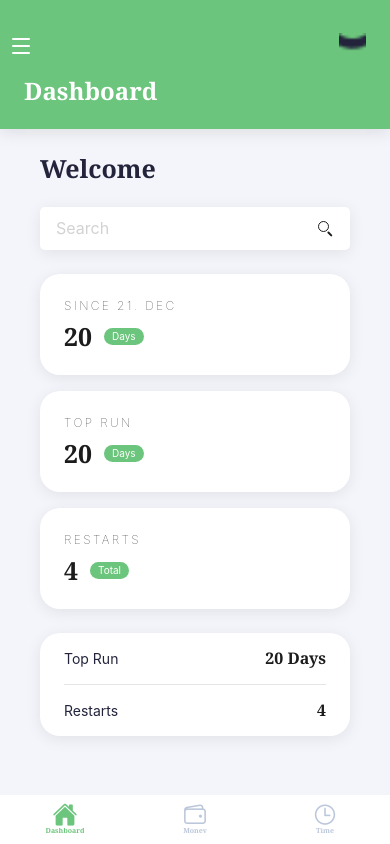
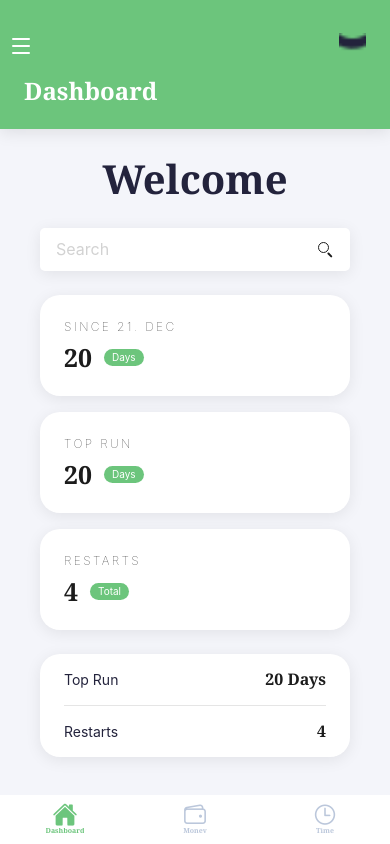
Before and after one commit to testuser12713/e2e-figma-ui-20260929-223652-f37e, a React Native app: screen /Dashboard in a window 390 px wide. Built offline with nearby package versions, Linux system fonts and the light colour scheme.

Commit message:
refactor: review iteration 1
Ref #2

```diff
--- a/src/screens/DashboardScreen.tsx
+++ b/src/screens/DashboardScreen.tsx
@@ -213,8 +213,9 @@ const styles = StyleSheet.create({
     paddingBottom: spacing.space6,
   },
   greeting: {
-    ...typography.text25,
+    ...typography.text40,
     color: colors.fg,
+    textAlign: 'center',
   },
   searchField: {
     flexDirection: 'row',
--- a/src/theme.ts
+++ b/src/theme.ts
@@ -1,4 +1,4 @@
-import { TextStyle, ViewStyle } from 'react-native';
+import { TextStyle } from 'react-native';
 
 export const colors = {
   bg: '#F4F5FA',
@@ -70,6 +70,12 @@ export const typography = {
   body: {
     fontFamily: fontFamily.body,
     fontWeight: '400',
+  } as TextStyle,
+  text40: {
+    fontFamily: fontFamily.heading,
+    fontWeight: '700',
+    fontSize: 40,
+    lineHeight: 51,
   } as TextStyle,
   text25: {
     fontFamily: fontFamily.heading,
```
Also changed, not shown: 1 other file (tests, documents, lock files or other folders).
